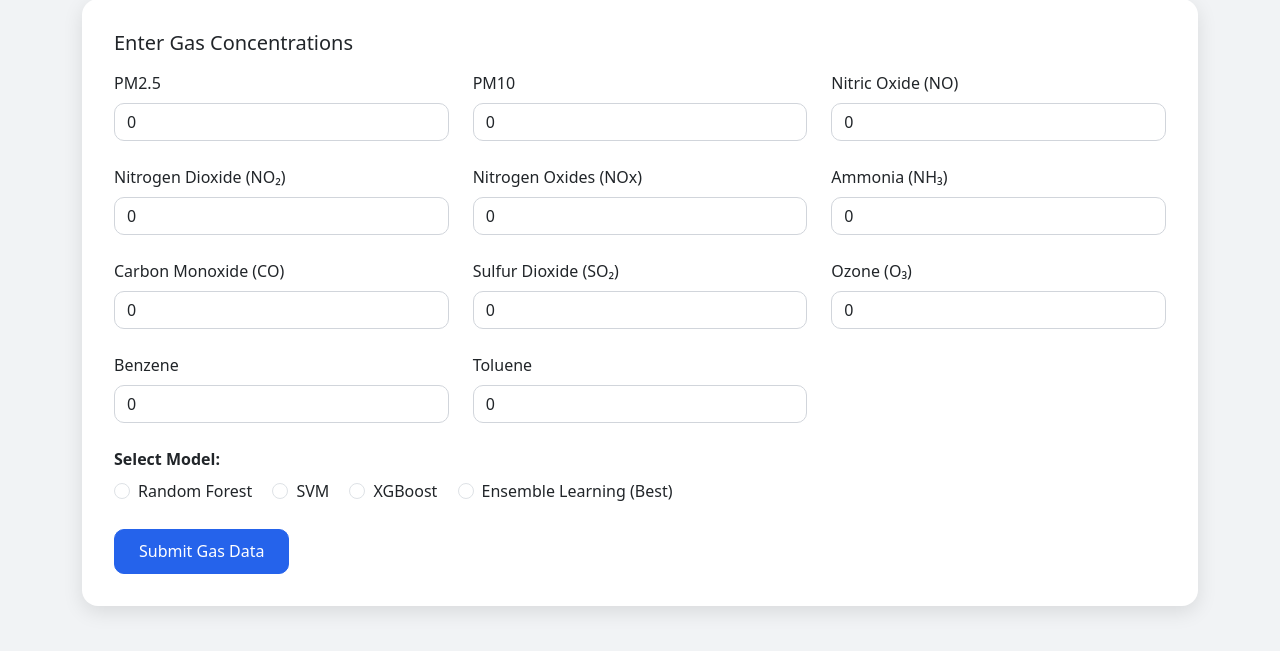
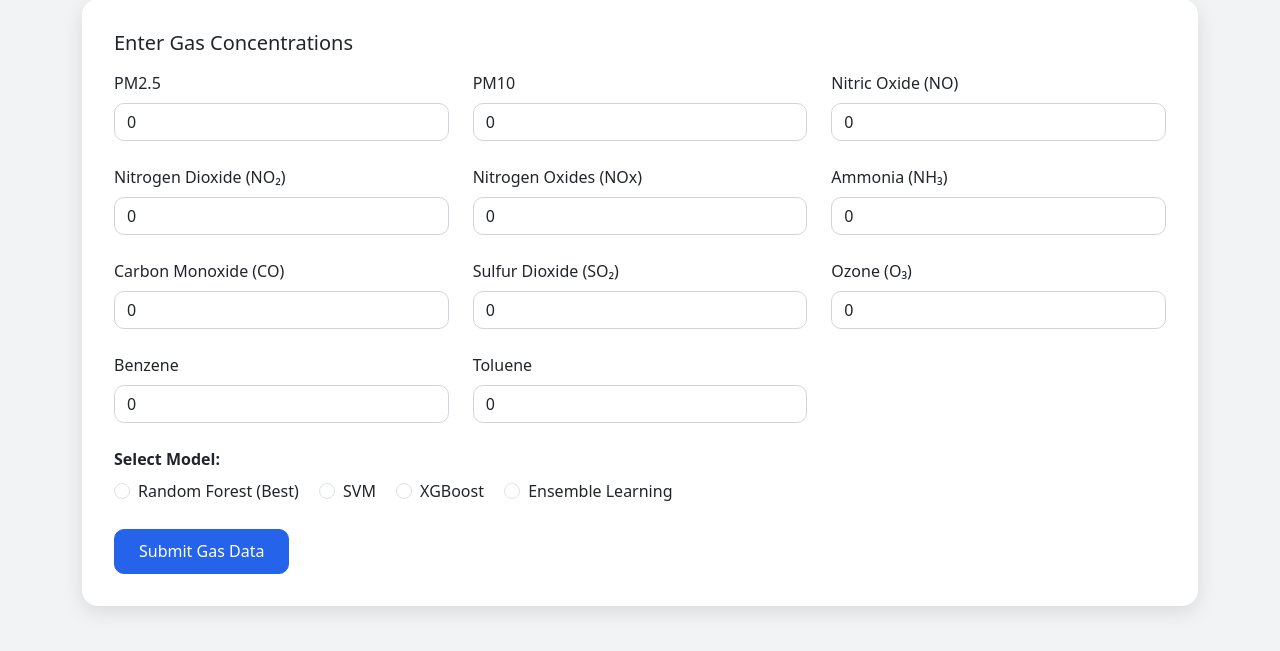
Before and after one commit to LightBringer02/AQI-Web-App, a Flask app: page / in a window 1280 px wide. Shown: the part 118-769 px from the top of the page. Run offline with Flask 3, Linux system fonts and the light colour scheme.

Commit message:
index.html

```diff
--- a/templates/index.html
+++ b/templates/index.html
@@ -161,7 +161,7 @@
           <label class="form-label"><strong>Select Model:</strong></label><br>
           <div class="form-check form-check-inline">
             <input class="form-check-input" type="radio" name="model" id="random" value="random" {% if request.form.model == 'random' %}checked{% endif %}>
-            <label class="form-check-label" for="random">Random Forest</label>
+            <label class="form-check-label" for="random">Random Forest (Best)</label>
           </div>
           <div class="form-check form-check-inline">
             <input class="form-check-input" type="radio" name="model" id="svm" value="svm" {% if request.form.model == 'svm' %}checked{% endif %}>
@@ -173,7 +173,7 @@
           </div>
           <div class="form-check form-check-inline">
             <input class="form-check-input" type="radio" name="model" id="ensemble" value="ensemble" {% if request.form.model == 'ensemble' %}checked{% endif %}>
-            <label class="form-check-label" for="ensemble">Ensemble Learning (Best)</label>
+            <label class="form-check-label" for="ensemble">Ensemble Learning</label>
           </div>
         </div>
 
```
